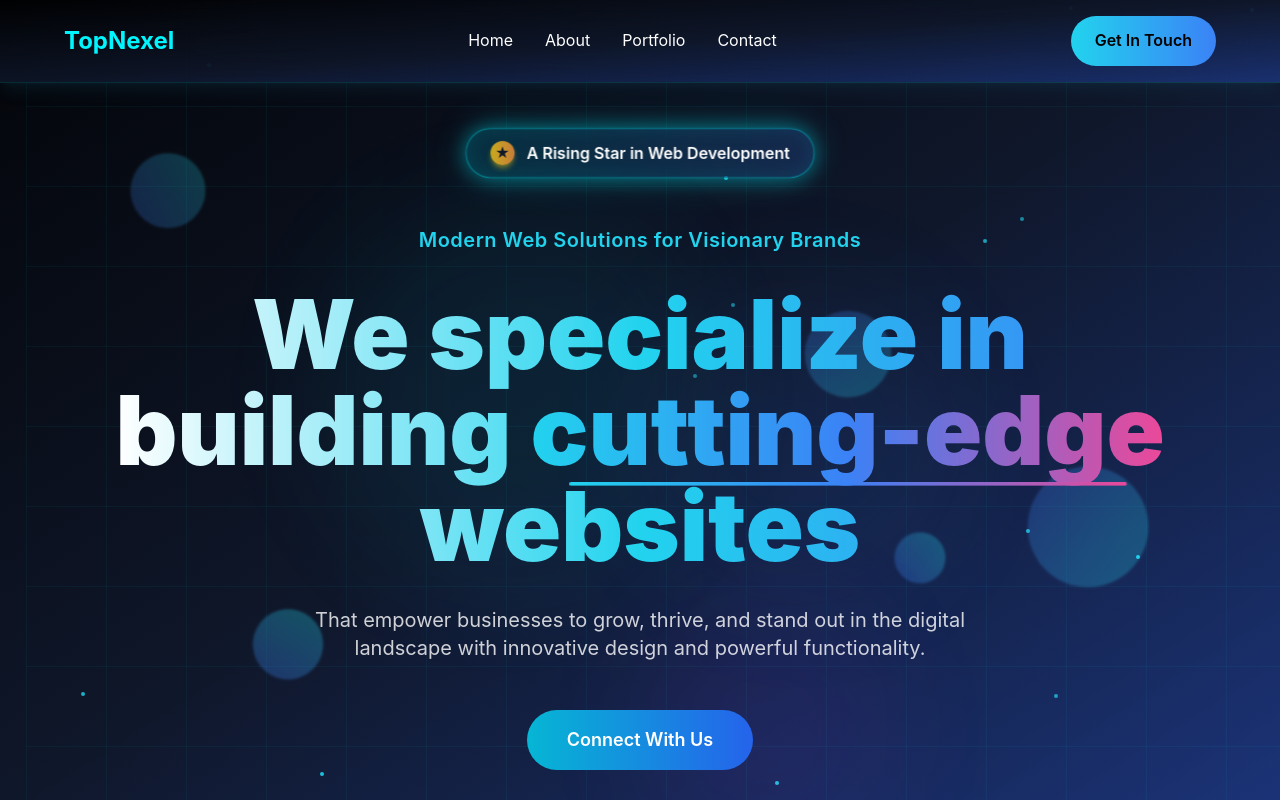
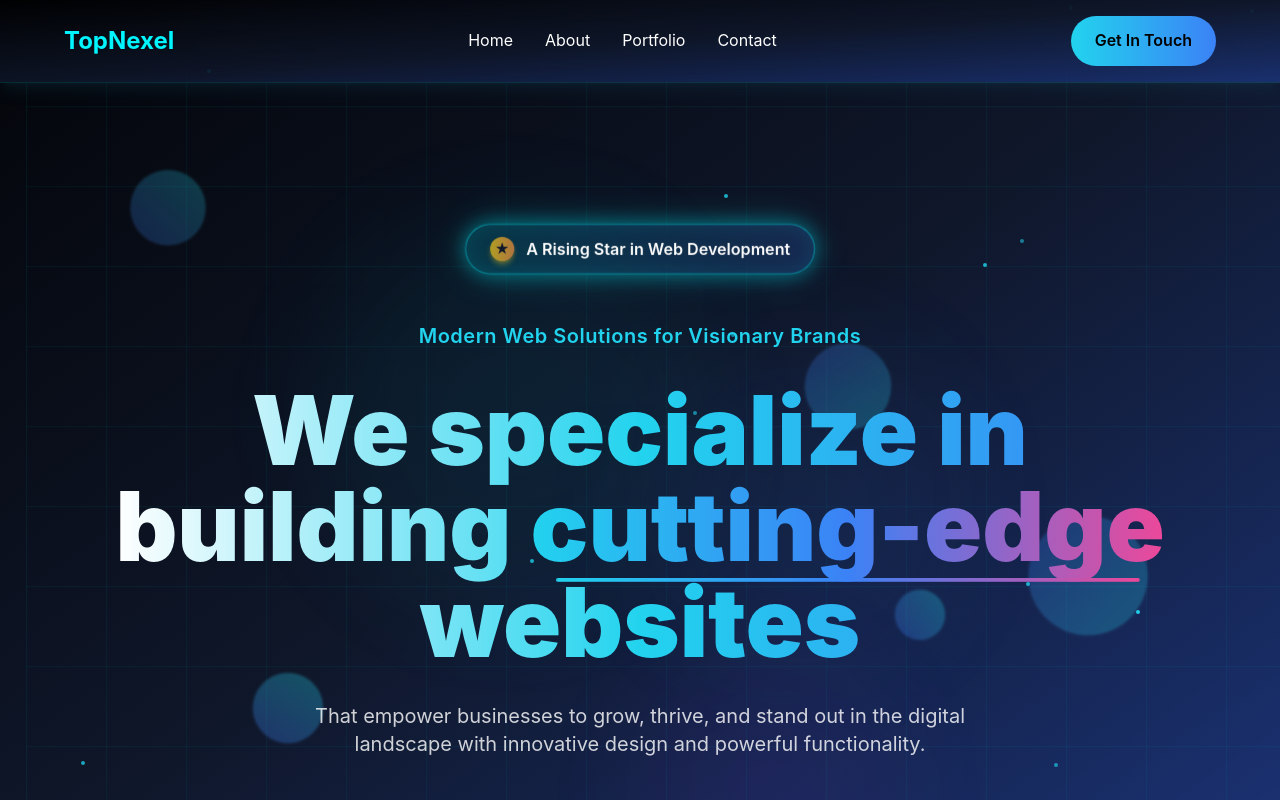
Before and after one commit to sabirias/TopNexel-Portfolio, a React (Vite) app in the folder portfolio/: page / in a window 1280 px wide. Shown: the top 800 px of the page. Built offline with nearby package versions, Linux system fonts and the light colour scheme.

Commit message:
Update HeroSection.jsx

```diff
--- a/portfolio/src/components/sections/HeroSection.jsx
+++ b/portfolio/src/components/sections/HeroSection.jsx
@@ -102,7 +102,7 @@ const HeroSection = () => {
       {/* Main Content */}
       <div
         ref={containerRef}
-        className="relative z-10 flex flex-col justify-start sm:justify-center items-center px-4 sm:px-8 text-center pb-8"
+        className="relative z-10 flex flex-col justify-start items-center px-4 sm:px-8 text-center pt-24 pb-4"
       >
         {/* Badge */}
         <div className="relative inline-flex items-center gap-3 bg-gradient-to-r from-cyan-500/20 to-blue-500/20 border border-cyan-500/40 rounded-full px-6 py-3 mb-6 sm:mb-12 backdrop-blur-lg shadow-lg shadow-cyan-500/25 animate-glow-pulse">
```
